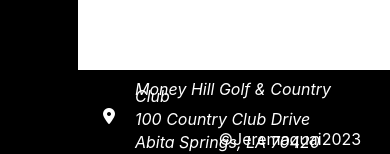
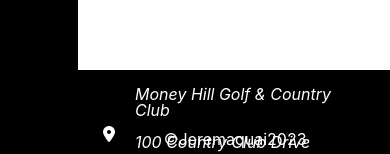
Before and after one commit to jeremaquai/MoneyHill, a React (Create React App) app: page / in a window 390 px wide. Shown: the part 690-844 px from the top of the page. Built offline with nearby package versions, Linux system fonts and the light colour scheme.

Commit message:
footer mobile layout corrections made

```diff
--- a/src/components/Footer/Footer.css
+++ b/src/components/Footer/Footer.css
@@ -60,6 +60,7 @@
     display: flex;
     flex-direction: row;
     min-width: 40%;
+    max-width: 100%;
 }
 
 i {
@@ -82,12 +83,31 @@
 @media only screen and (max-width: 449px) {
     .MoneyHillContact {
         flex-direction: column;
+        width: 100%;
+    }
+
+    .address p {
+        line-height: 100%;
+    }
+
+    .phoneAndEmail {
+        display: flex;
+        flex-direction: column;
+        width: 100%;
+    }
+
+
+    .phoneAndEmail p {
+        display: inline-block;
+        margin: auto;
+        width: 55%;
     }
 
     .icons {
         margin: auto;
     }
     .DevContact {
+        width: 45%;
         margin: auto;
     }
 }
```
